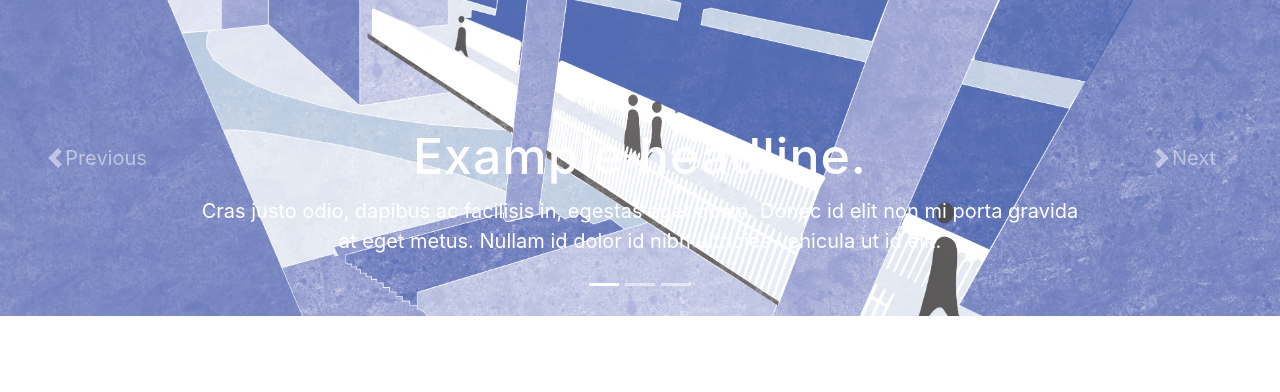
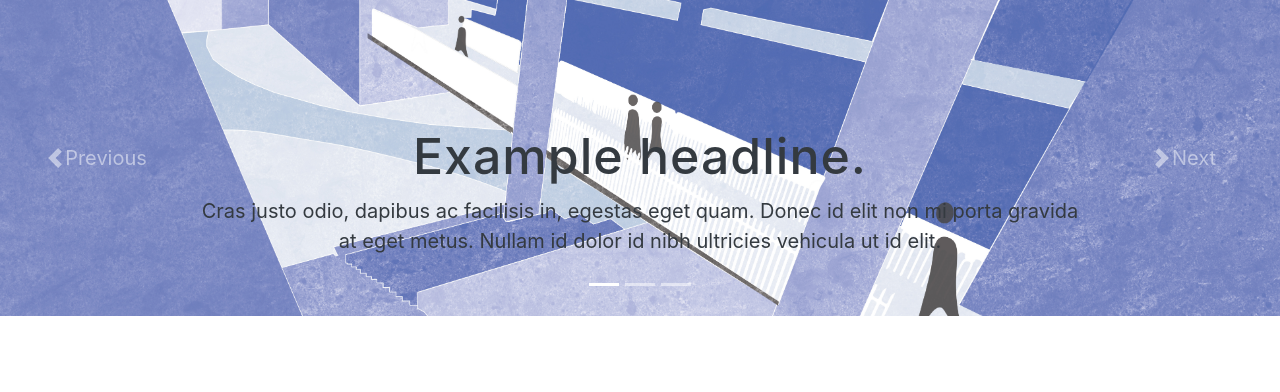
Before and after one commit to Mesolayer/NewAzure, a Django app: page / in a window 1280 px wide. Shown: the part 160-552 px from the top of the page. Run offline with Django 3.2, Linux system fonts and the light colour scheme; some libraries are stand-ins or nearby versions.

Commit message:
change text colour

```diff
--- a/templates/html/home/home.html
+++ b/templates/html/home/home.html
@@ -20,7 +20,7 @@
           <img src="{% static 'images/banner.jpg' %}">
         </div>
         <div class="container">
-          <div class="carousel-caption text-start">
+          <div class="carousel-caption text-start text-dark">
             <h1>Example headline.</h1>
             <p>Cras justo odio, dapibus ac facilisis in, egestas eget quam. Donec id elit non mi porta gravida at eget metus. Nullam id dolor id nibh ultricies vehicula ut id elit.</p>
           </div>
```
